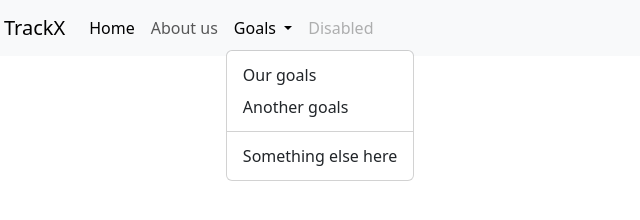
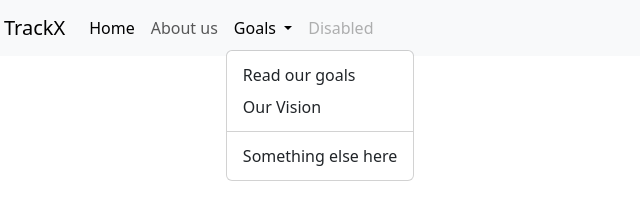
Before and after one commit to Devansh1979/modern_calculator_merge_conflict, a plain HTML site: page index2.html in a window 1280 px wide. Both pictures are taken after a click on the button "Goals". Shown: the full height of the page, 8-648 px from the left. Drawn offline with nearby package versions, Linux system fonts and the light colour scheme.

Commit message:
Made changes to dropdown

```diff
--- a/index2.html
+++ b/index2.html
@@ -35,8 +35,8 @@
                             Goals
                         </a>
                         <ul class="dropdown-menu">
-                            <li><a class="dropdown-item" href="#">Our goals</a></li>
-                            <li><a class="dropdown-item" href="#">Another goals</a></li>
+                            <li><a class="dropdown-item" href="#">Read our goals</a></li>
+                            <li><a class="dropdown-item" href="#">Our Vision</a></li>
                             <li>
                                 <hr class="dropdown-divider">
                             </li>
```
